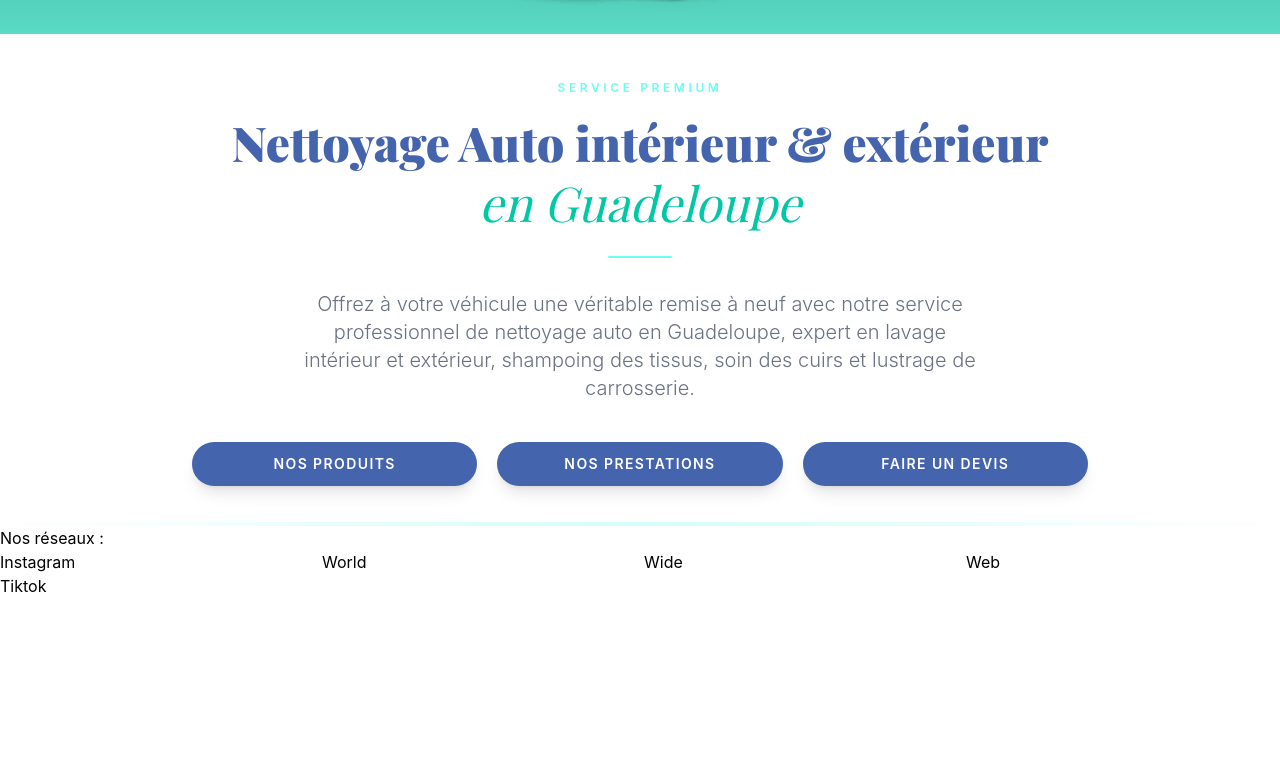
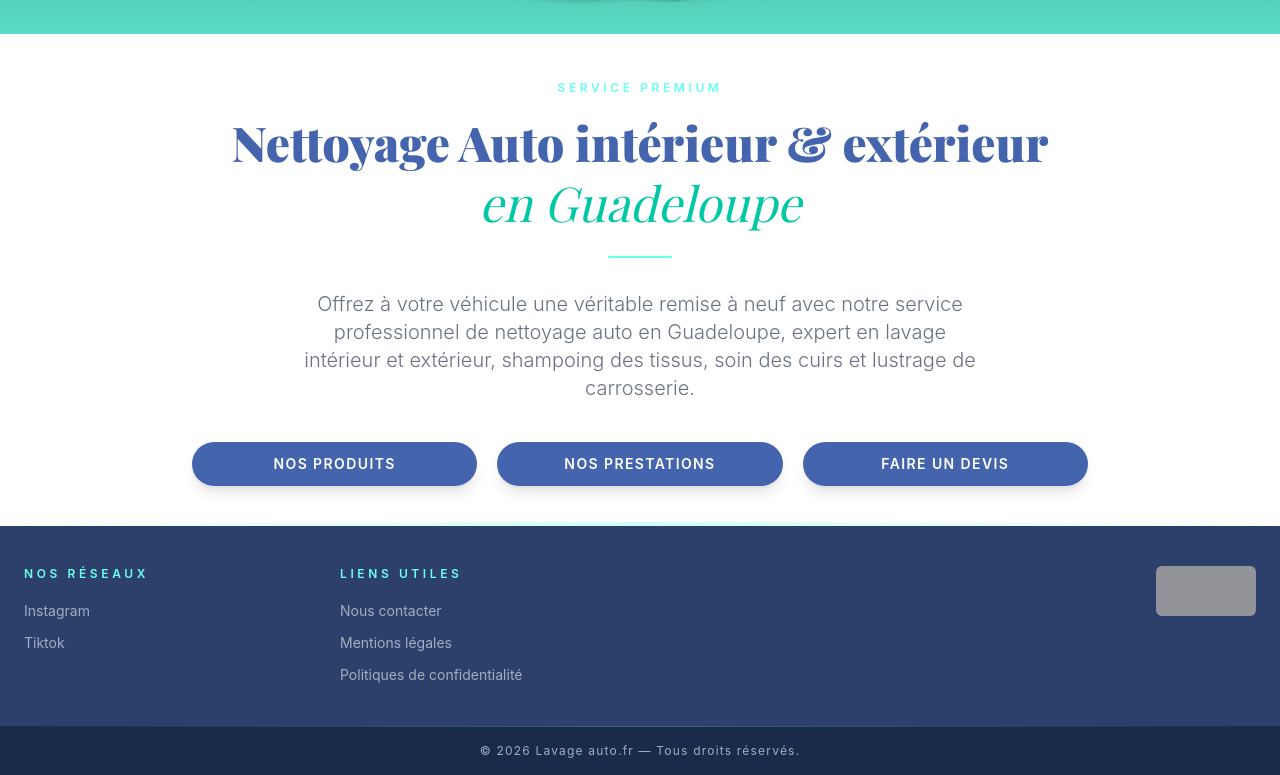
Before and after one commit to Sckertch/LavageAuto, a Vue app: page / in a window 1280 px wide. Shown: the part 686-1461 px from the top of the page. Before the commit the page ends 1284 px from the top, so only its background shows below. Built offline with nearby package versions, Linux system fonts and the light colour scheme; grey boxes are pictures that could not be loaded; a web font is replaced by a local one.

Commit message:
Refactor TheFooter component; enhance layout and styling for social links and useful links sections

```diff
--- a/src/assets/css/main.css
+++ b/src/assets/css/main.css
@@ -10,6 +10,9 @@
   --color-smart-blue: #4464ad;
   --color-frozen-water: #00c8a7;
   --color-neon-ice: #69FFF1;
+  --color-deep-navy: #1a2a4a;
+  --color-steel-blue: #2d3f6b;
+  --color-footer-muted: #a0aec0;
 
   /*FONT*/
   --font-playfair: 'Playfair Display', serif;
--- a/src/components/layout/TheFooter.vue
+++ b/src/components/layout/TheFooter.vue
@@ -1,18 +1,61 @@
 <template>
-  <div class="grid gap-2 md:grid-cols-4 items-center">
-    <div>
-        <h2>Nos réseaux :</h2>
-        <h3
-            v-for="reseau in reseaux"
-            :key="reseau.name"
-        >
-            {{ reseau.name }}
-        </h3>
+  <footer class="bg-deep-navy text-white">
+
+    <!-- Section principale -->
+    <div class="bg-steel-blue px-6 py-10 grid gap-8 md:grid-cols-4 items-start">
+
+      <!-- Réseaux sociaux -->
+      <div>
+        <h2 class="text-neon-ice text-xs tracking-[0.3em] uppercase font-semibold mb-4">
+          Nos réseaux
+        </h2>
+        <ul class="flex flex-col gap-2">
+          <li v-for="reseau in reseaux" :key="reseau.name">
+            <a
+              :href="reseau.path"
+              class="text-footer-muted hover:text-frozen-water transition-colors duration-300 text-sm"
+            >
+              {{ reseau.name }}
+            </a>
+          </li>
+        </ul>
+      </div>
+
+      <!-- Liens utiles -->
+      <div>
+        <h2 class="text-neon-ice text-xs tracking-[0.3em] uppercase font-semibold mb-4">
+          Liens utiles
+        </h2>
+        <ul class="flex flex-col gap-2">
+          <li v-for="lien in liensUtiles" :key="lien.name">
+            <a
+              :href="lien.path"
+              class="text-footer-muted hover:text-frozen-water transition-colors duration-300 text-sm"
+            >
+              {{ lien.name }}
+            </a>
+          </li>
+        </ul>
+      </div>
+
+      <!-- Logo aligné à droite sur les 2 dernières colonnes -->
+      <div class="flex justify-end items-start col-span-2">
+        <img src="https://picsum.photos/100/50" alt="Logo du site" class="rounded-md opacity-90" />
+      </div>
+
     </div>
-    <div>World</div>
-    <div>Wide</div>
-    <div>Web</div>
-  </div>
+
+    <!-- Séparateur dégradé -->
+    <div class="w-full h-px bg-linear-to-r from-transparent via-neon-ice to-transparent opacity-30"></div>
+
+    <!-- Bande copyright -->
+    <div class="px-6 py-4 flex justify-center items-center">
+      <span class="text-footer-muted text-xs tracking-widest">
+        &copy; 2026 Lavage auto.fr — Tous droits réservés.
+      </span>
+    </div>
+
+  </footer>
 </template>
 
 <script setup>
@@ -20,6 +63,10 @@ const reseaux = [
   { name: 'Instagram', path: '/' },
   { name: 'Tiktok', path: '/' }
 ]
+
+const liensUtiles = [
+  { name: 'Nous contacter', path: '/' },
+  { name: 'Mentions légales', path: '/' },
+  { name: 'Politiques de confidentialité', path: '/' }
+]
 </script>
-
-<style lang="scss" scoped></style>
```
